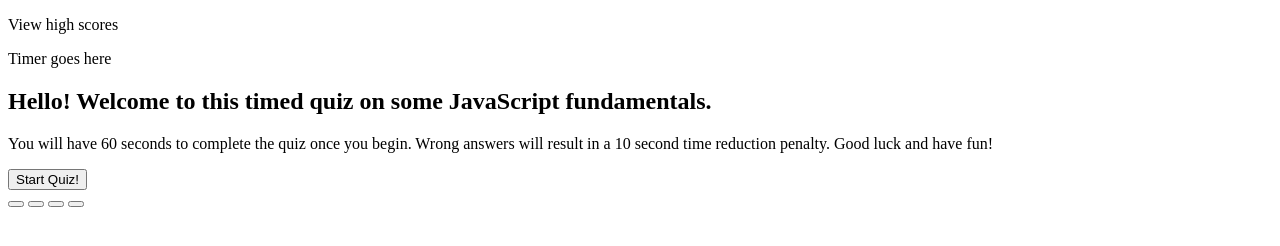
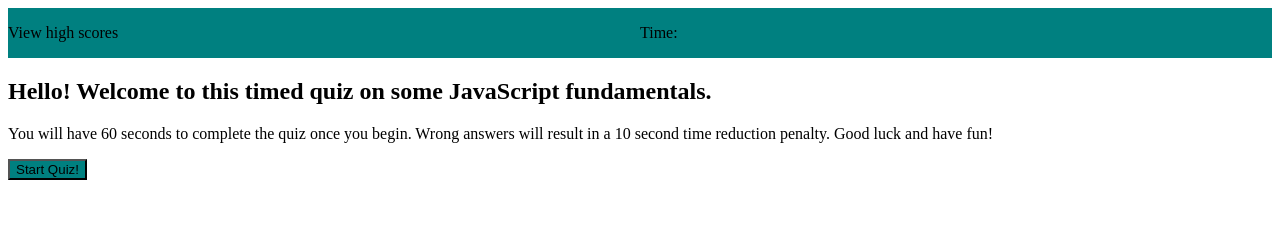
Before and after one commit to StephenWDickey/timed-quiz, a plain HTML site: page index.html in a window 1280 px wide. Drawn offline with Linux system fonts and the light colour scheme.

Commit message:
added some styling, workshopping how to generate questions and answers

```diff
--- a/assets/css/style.css
+++ b/assets/css/style.css
@@ -0,0 +1,26 @@
+/* styling for timed quiz! */
+
+header {
+    background-color: teal;
+    display: flex;
+    align-items: center;
+}
+
+header .high-scores {
+    color: black;
+    width: 50%;
+}
+
+header .timer {
+    float: right;
+    width: 50%;
+}
+
+section .quiz-content {
+    display: flex;
+    justify-content: space-around;
+}
+
+section .start-btn {
+    background-color: teal;
+}
--- a/assets/script/script.js
+++ b/assets/script/script.js
@@ -90,26 +90,28 @@ let startScreen = document.querySelector(".start-screen");
 let time = 60;
 // we should be able to target question data with his
 let questionEl = document.querySelector("#quiz-questions");
-
+// stores high score
+let highScoreStorage = JSON.parse(localStorage.getItem("quiz")) || [];
+// start score at 0
+let score = 0;
 ////////////////////////////////////////////////////
-
+let questionsI = 0;
 // this will be a function to make question appear
 function createQuestion() {
-    questionEl.innerHTML = ""
+
 };
 
 function removeStartScreen() {
     // in-line styling to remove start screen data
-    document.getElementById(".start-screen").style.display = "none";
-}
+    startScreen.style.display = "none";
+};
 
 //////////////////////////////////////////////////////
 
 // event listener for start button
+/* clicking start button will remove startScreen info
+start the timer, and generate quiz questions */
 startQuiz.addEventListener("click", function() {
-    answers.style.display = "block";
-});
-
     // removes start screen info, we're calling the function
     removeStartScreen();
 
@@ -148,3 +150,4 @@ quizTimer = setInterval(function() {
         }
     // the interval is 1000 milliseconds, this means 1 second
     }, 1000);
+});
--- a/index.html
+++ b/index.html
@@ -7,13 +7,13 @@
 </head>
 <body>
     <header>
-        <div>
+        <div class = "high-scores">
             <p>
                 View high scores
             </p>
         </div>
         <div class="timer" id="timer-display">
-            Timer goes here
+            Time:
         </div>
     </header>
     <section class="quiz-content" id="quiz-section">
@@ -26,15 +26,6 @@
                 Start Quiz!
             </button>
         </div>
-
-        <!-- the following divs will house the question data and answer button data-->
-        <div id = "quiz-questions"></div>
-        <div>
-            <button type="button" class="answer-btn" id="a"></button>
-            <button type="button" class="answer-btn" id="b"></button>
-            <button type="button" class="answer-btn" id="c"></button>
-            <button type="button" class="answer-btn" id="d"></button>
-        </div>
     </section>
     <footer>
 
```
Lines whose indentation alone changed are shown as unchanged.
